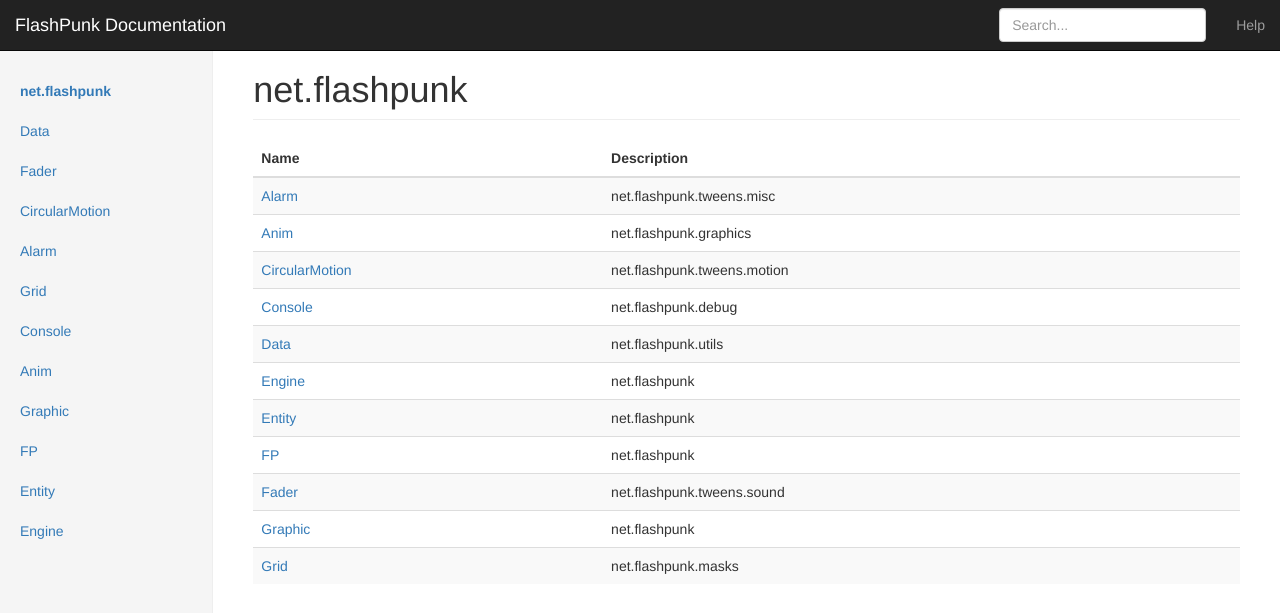
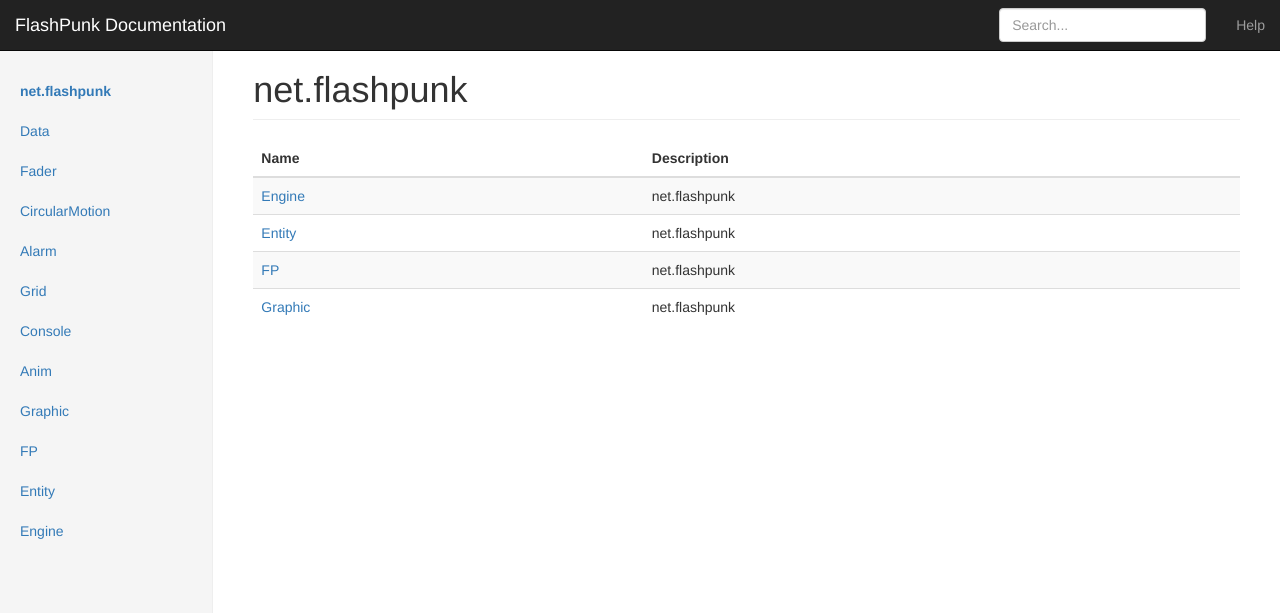
Before and after one commit to useflashpunk/flashpunk-docs, a Jekyll site: the page built from net/flashpunk/index.html, in a window 1280 px wide. Shown: the top 613 px of the page. Built offline with Jekyll 4.4.1, drawn with Linux system fonts in a browser that asks for light colours; nearby versions of some CDN libraries.

Commit message:
Update index.html

```diff
--- a/net/flashpunk/index.html
+++ b/net/flashpunk/index.html
@@ -13,10 +13,11 @@
   <tbody>
     {% assign classes = site.posts | sort: "title" %}
     {% for class in classes %}
-    {% if class.categories | join: '.' == 'net.flashpunk' %}
+    {% assign package = class.categories | join: '.' %}
+    {% if package == "net.flashpunk" %}
     <tr>
       <td><a href="{{ site.baseurl }}{{ class.url }}">{{ class.title }}</a></td>
-      <td>{{ class.categories | join: '.' }}</td>
+      <td>{{ package }}</td>
     </tr>
     {% endif %}
     {% endfor %}
```
